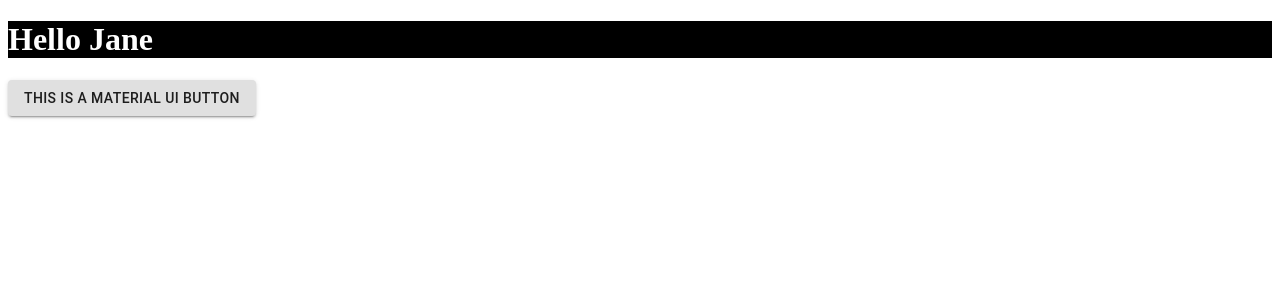
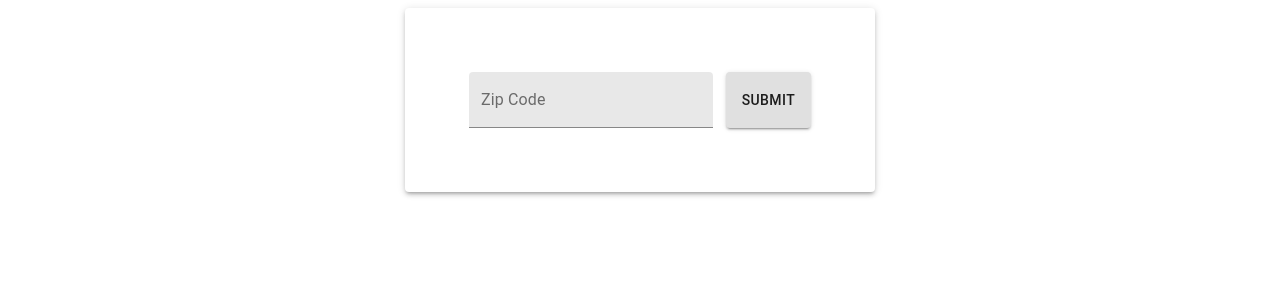
Before and after one commit to allen-alejandro/weather-app, a React app: page / in a window 1280 px wide. Shown: the top 300 px of the page. Built offline with nearby package versions, Linux system fonts and the light colour scheme; the HTML template or start-up script is replaced by a standard one.

Commit message:
creates basic Search component

```diff
--- a/package.json
+++ b/package.json
@@ -33,12 +33,16 @@
     "webpack-dev-server": "^4.8.1"
   },
   "dependencies": {
+    "@emotion/react": "^11.9.0",
+    "@emotion/styled": "^11.8.1",
     "@material-ui/core": "^4.12.4",
     "@material-ui/icons": "^4.11.3",
+    "@mui/material": "^5.6.0",
     "fontsource-roboto": "^4.0.0",
     "react": "^17.0.2",
     "react-dom": "^17.0.2",
     "react-hot-loader": "^4.13.0",
-    "react-query": "^3.34.19"
+    "react-query": "^3.34.19",
+    "recoil": "^0.7.0"
   }
 }
--- a/src/App.jsx
+++ b/src/App.jsx
@@ -1,17 +1,9 @@
 import React from 'react';
 import { hot } from 'react-hot-loader/root';
-import Button from '@material-ui/core/Button';
+import Search from './components/Search/Search.jsx';
 
-class App extends React.Component {
-  render() {
-    const { name } = this.props;
-    return (
-      <>
-        <h1>Hello {name}</h1>
-        <Button variant='contained'>this is a material UI button</Button>
-      </>
-    );
-  }
-}
+const App = () => {
+  return <Search />;
+};
 
 export default hot(App);
--- /dev/null
+++ b/src/components/Search/Search.jsx
@@ -0,0 +1,39 @@
+import React, { Component, useState } from 'react';
+import { MenuItem, TextField, Button, Box, Paper } from '@material-ui/core';
+
+const Search = () => {
+  const [location, setLocation] = useState('');
+
+  const onSubmit = (e) => {
+    e.preventDefault();
+    if (!location || location === '') return;
+  };
+
+  return (
+    <Box sx={{ display: 'flex', justifyContent: 'center' }}>
+      <Paper elevation={3}>
+        <Box
+          sx={{
+            display: 'flex',
+            justifyContent: 'center',
+            gap: '1vw',
+            padding: '5vw',
+          }}
+        >
+          <TextField
+            id='zip-code'
+            label='Zip Code'
+            variant='filled'
+            onChange={(e) => setLocation(e.target.value)}
+            value={location}
+          />
+          <Button variant='contained' onClick={onSubmit}>
+            Submit
+          </Button>
+        </Box>
+      </Paper>
+    </Box>
+  );
+};
+
+export default Search;
```
Also changed, not shown: 1 other file (tests, documents, lock files or other folders).
